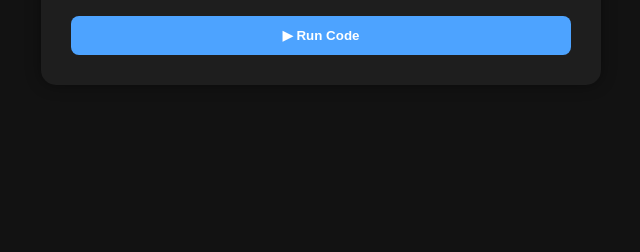
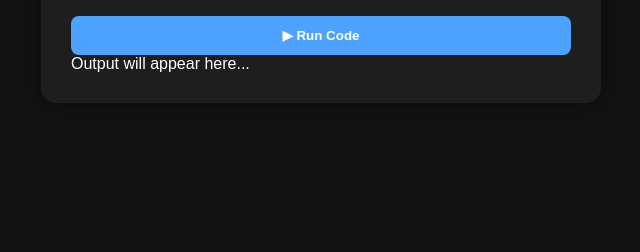
Before and after one commit to codequestprod/codequest, a Flask app: template templates/challenge.html in a window 1280 px wide. Shown: the part 548-800 px from the top of the page, without its empty margins (319-959 px from the left). Run offline with Flask 3, Linux system fonts and the light colour scheme; the template is opened without the code that fills it, so the values that code supplies are empty; parts of the project's set-up code (start-up, migrations or seed data) failed here and were passed over.

Commit message:
Add output box

```diff
--- a/templates/challenge.html
+++ b/templates/challenge.html
@@ -31,6 +31,10 @@
         ▶ Run Code
     </button>
 
+    <div class="code-output" id="codeOutput">
+    Output will appear here...
+    </div>
+
 </div>
 
 </div>
@@ -38,8 +42,9 @@
 <script>
 function runCode() {
     const code = document.querySelector(".code-editor").value;
+    const output = document.querySelector("#codeOutput");
 
-    console.log(code);
+    output.textContent = code;
 }
 </script>
 
```
